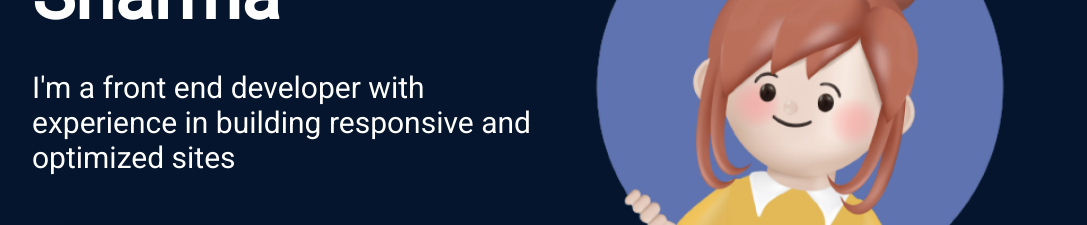
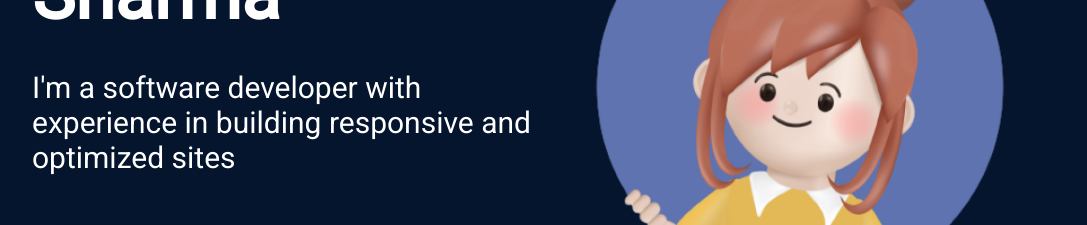
Before and after one commit to Dikshasharmaa/ResponsivePortfolio, a React (Create React App) app: page / in a window 1280 px wide. Shown: the part 328-553 px from the top of the page, without its empty margins (96-1183 px from the left). Built offline with nearby package versions, Linux system fonts and the light colour scheme.

Commit message:
Made change in hero component

```diff
--- a/src/components/Hero/Hero.jsx
+++ b/src/components/Hero/Hero.jsx
@@ -9,7 +9,7 @@ export const Hero = () => {
       <div className={styles.content}>
         <h1 className={styles.title}>Hi, I'm Diksha Sharma</h1>
         <p className={styles.description}>
-        I'm a front end developer with experience in building responsive and optimized sites
+        I'm a software developer with experience in building responsive and optimized sites
         </p>
         <a href="mailto:dikshadevelops@gmail.com" className={styles.contactBtn}>
           Contact Me
```
